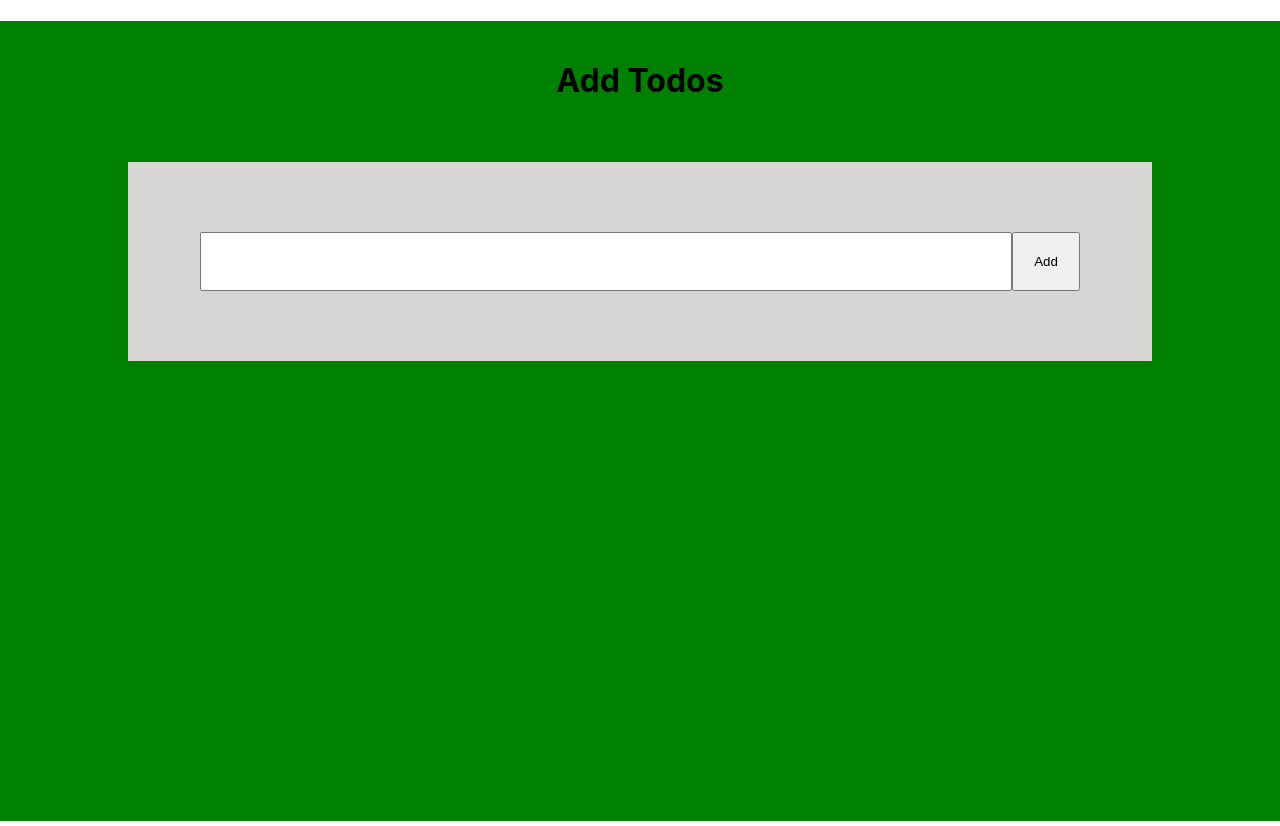
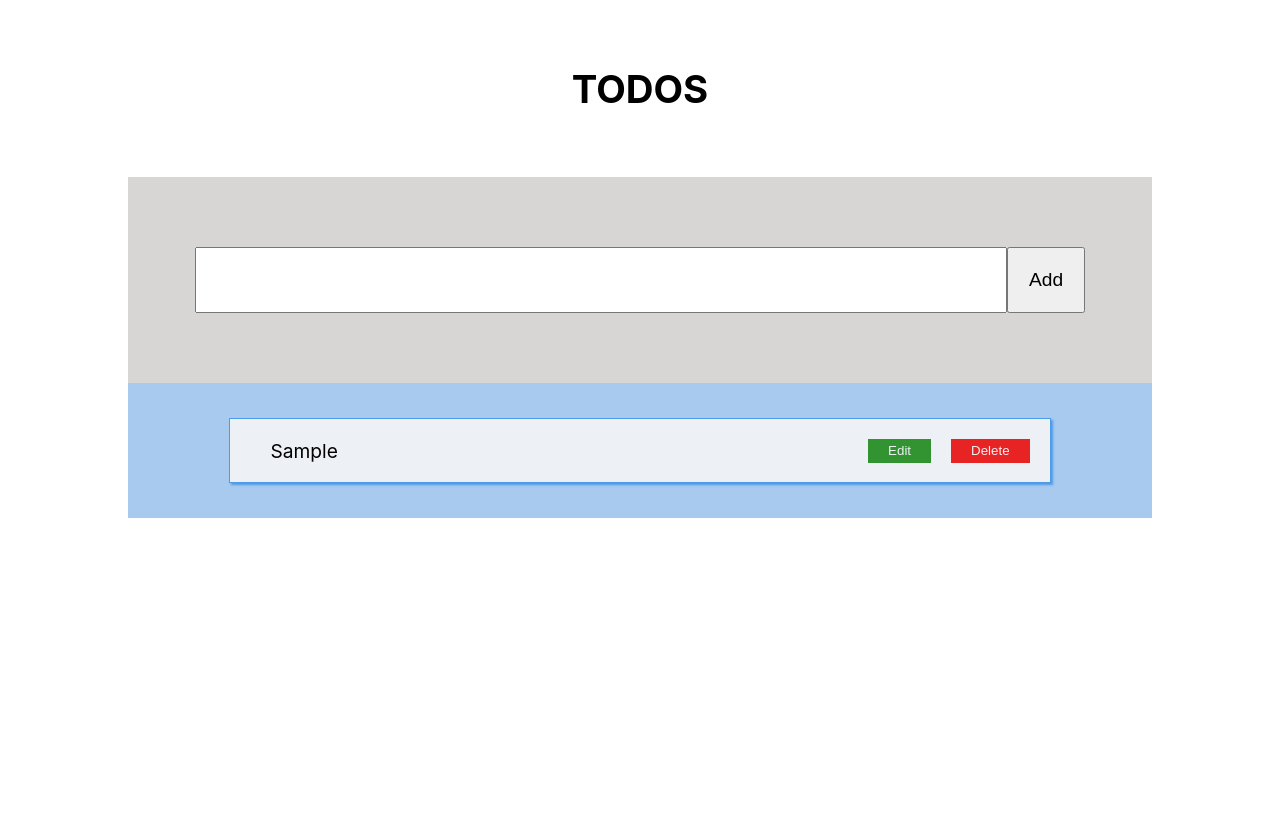
Before and after one commit to Noi-Git/app-2023-practice-todo, a React (Create React App) app: page / in a window 1280 px wide. Both pictures are taken after typing "Sample" into the empty fields and a click on the button "Add". Built offline with nearby package versions, Linux system fonts and the light colour scheme.

Commit message:
handle delete todo

```diff
--- a/src/App.css
+++ b/src/App.css
@@ -1,6 +1,6 @@
 .App {
   text-align: center;
-  background-color: green;
+  /* background-color: green; */
   height: 100vh;
 }
 
@@ -8,7 +8,7 @@
   padding: 40px 0;
 }
 
-.app-main {
+.create-main {
   width: 80%;
   margin: 0 auto;
 }
@@ -32,20 +32,64 @@
 
 .todo-input {
   padding: 20px 20px;
+  font-size: 1.2rem;
   width: 60vw;
 }
 
 .todo-button {
   padding: 20px 20px;
-  /* width: 60vw; */
+  font-size: 1.2rem;
 }
 
 /* ==== list ==== */
+.list-main {
+  width: 80%;
+  margin: 0 auto;
+}
+
 .todo-list {
   display: flex;
   flex-direction: column;
   text-align: left;
-  margin: 0 auto;
-  padding: 40px;
+  padding: 30px 0;
+
   background-color: rgb(167, 202, 238);
 }
+
+.todo-items {
+  background-color: rgb(237, 240, 244);
+  width: 80%;
+  margin: 5px auto;
+  border: 1px solid rgb(78, 155, 232);
+  box-shadow: 2px 2px 2px rgb(78, 155, 232);
+}
+
+.todo-item {
+  display: flex;
+  flex-direction: row;
+  flex-wrap: nowrap;
+  justify-content: space-between;
+}
+
+.todo-title {
+list-style-type: none;
+width: 80%;
+}
+
+.edit-button {
+  margin-right: 20px;
+  padding: 0 20px;
+  background-color: rgb(49, 148, 49);
+  color: rgb(237, 240, 244);
+  border: none;
+  cursor: pointer;
+}
+
+.delete-button {
+  margin-right: 20px;
+  padding: 0 20px;
+  background-color: rgb(232, 35, 35);
+  color: rgb(237, 240, 244);
+  border: none;
+  cursor: pointer;
+}
--- a/src/App.js
+++ b/src/App.js
@@ -2,6 +2,7 @@ import { useState } from 'react'
 import uuid from 'react-uuid'
 import './App.css'
 import TodoCreate from './components/TodoCreate'
+import TodoList from './components/TodoList'
 
 function App() {
   const [todos, setTodos] = useState([])
@@ -11,9 +12,17 @@ function App() {
     setTodos(updatedTodo)
   }
 
+  const deleteTodo = (id) => {
+    const updatedTodo = todos.filter((todo) => {
+      return id !== todo.id
+    })
+    setTodos(updatedTodo)
+  }
+
   return (
     <div className='App'>
       <TodoCreate onCreate={createTodo} />
+      <TodoList todos={todos} onDelete={deleteTodo} />
     </div>
   )
 }
--- a/src/components/TodoCreate.jsx
+++ b/src/components/TodoCreate.jsx
@@ -16,8 +16,8 @@ const TodoCreate = ({ onCreate }) => {
   }
 
   return (
-    <div className='app-main'>
-      <h1 className='app-header'>Add Todos</h1>
+    <div className='create-main'>
+      <h1 className='app-header'>TODOS</h1>
       <form className='app-todo' onSubmit={handleSubmit}>
         <div className='input-field'>
           <input
--- a/src/components/TodoItem.jsx
+++ b/src/components/TodoItem.jsx
@@ -1,7 +1,25 @@
 import React from 'react'
 
-const TodoItem = () => {
-  return <div>TodoItem</div>
+const TodoItem = ({ todo, onDelete }) => {
+  const handleEdit = () => {}
+
+  const handleDelete = (id) => {
+    onDelete(todo.id)
+  }
+
+  return (
+    <div className='todo-items'>
+      <ul className='todo-item'>
+        <li className='todo-title'>{todo.todoTitle}</li>
+        <button className='edit-button' onClick={handleEdit}>
+          Edit
+        </button>
+        <button className='delete-button' onClick={handleDelete}>
+          Delete
+        </button>
+      </ul>
+    </div>
+  )
 }
 
 export default TodoItem
--- a/src/components/TodoList.jsx
+++ b/src/components/TodoList.jsx
@@ -1,7 +1,15 @@
 import React from 'react'
+import TodoItem from './TodoItem'
 
-const TodoList = ({ todos }) => {
-  return <div className='todo-list'>{todos}</div>
+const TodoList = ({ todos, onDelete }) => {
+  const renderedTodos = todos.map((todo) => (
+    <TodoItem key={todo.id} todo={todo} onDelete={onDelete} />
+  ))
+  return (
+    <div className='list-main'>
+      <div className='todo-list'>{renderedTodos}</div>
+    </div>
+  )
 }
 
 export default TodoList
--- a/src/index.css
+++ b/src/index.css
@@ -7,6 +7,7 @@ body {
   margin: 0;
   padding: 0;
   box-sizing: border-box;
+  font-size: 1.2rem;
 }
 
 code {
```
